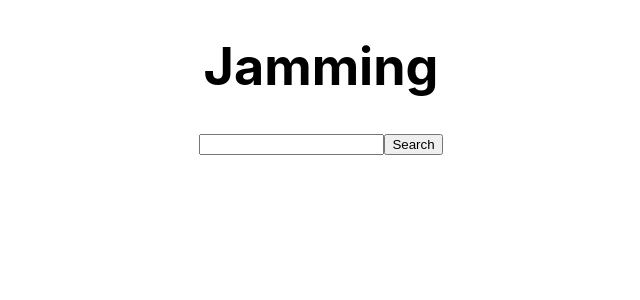
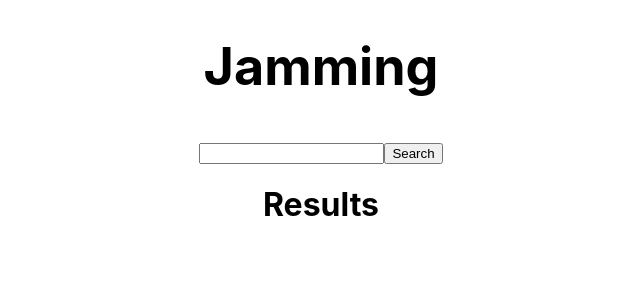
Before and after one commit to creyes25/Jamming, a React (Create React App) app: page / in a window 1280 px wide. Shown: the top 300 px of the page, without its empty margins (319-959 px from the left). Built offline with nearby package versions, Linux system fonts and the light colour scheme.

Commit message:
setup the Results component

```diff
--- a/src/App.css
+++ b/src/App.css
@@ -17,8 +17,8 @@
   /* background-color: #282c34; */
   /* min-height: 100vh; */
   display: flex;
-  /* flex-direction: column; */
-  /* align-items: center; */
+  flex-direction: column;
+  align-items: center;
   justify-content: center;
   font-size: calc(10px + 2vmin);
   color: black;
--- a/src/App.js
+++ b/src/App.js
@@ -3,6 +3,7 @@ import './App.css';
 
 // components
 import SearchBar from './components/SearchBar/SearchBar';
+import SearchResults from './components/SearchResults/SearchResults';
 
 function App() {
   const [searchVal, setSearchVal] = useState('')
@@ -15,9 +16,9 @@ function App() {
     <div className="App">
       <header className="App-header">
         <h1>Jamming</h1>
+        <SearchBar handleSearchVal={handleSearchVal} />
       </header>
-      <SearchBar handleSearchVal={handleSearchVal} />
-      <h1>{searchVal}</h1>
+      <SearchResults />
     </div>
   );
 }
--- /dev/null
+++ b/src/components/SearchResults/SearchResults.js
@@ -0,0 +1,15 @@
+
+function SearchResults(props) {
+  // will show the results of the search
+
+  return (
+    <div>
+      <h1>Results</h1>
+      <div>
+        {}
+      </div>
+    </div>
+  )
+}
+
+export default SearchResults;
```
